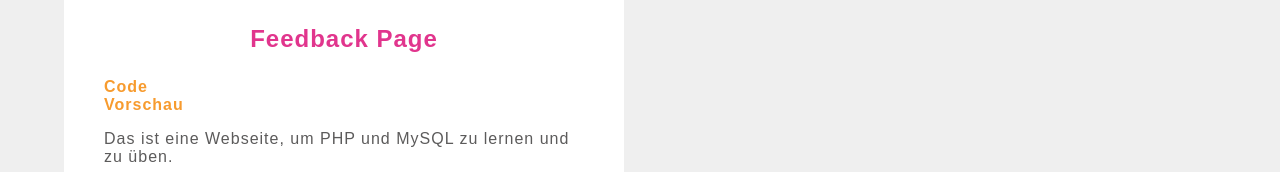
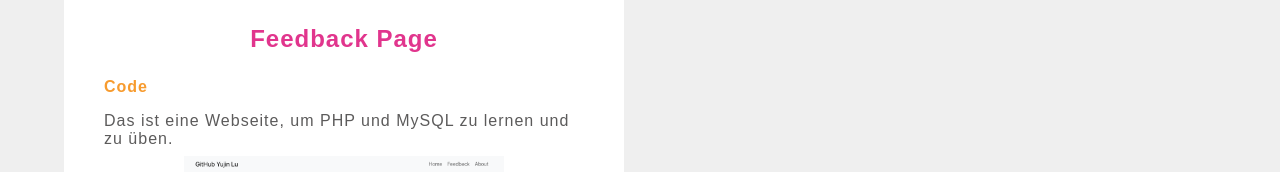
Before and after one commit to LuYujin9/Portfolio, a React (Create React App) app: page /projects in a window 1280 px wide. Shown: the part 835-1007 px from the top of the page. Built offline with nearby package versions, Linux system fonts and the light colour scheme.

Commit message:
update the ProjectCard, wenn there is not preview, the link won't be showed

```diff
--- a/src/components/ProjectCard/index.js
+++ b/src/components/ProjectCard/index.js
@@ -13,6 +13,7 @@ function ProjectCard({ project }) {
     <li className={`project-card ${isStart ? "enlarge" : "enlarge-active"}`}>
       <h4>{project.name}</h4>
       <div className="project-link-container">
+        {project.code !== "" && (
           <a
             href={project.code}
             target="_blank"
@@ -21,6 +22,8 @@ function ProjectCard({ project }) {
           >
             Code
           </a>
+        )}
+        {project.preview !== "" && (
           <a
             href={project.preview}
             target="_blank"
@@ -29,6 +32,7 @@ function ProjectCard({ project }) {
           >
             Vorschau
           </a>
+        )}
       </div>
       <p className="project-description">{project.description}</p>
       <img src={project.photo} alt="from project" className="project-photo" />
```
Lines whose indentation alone changed are shown as unchanged.
